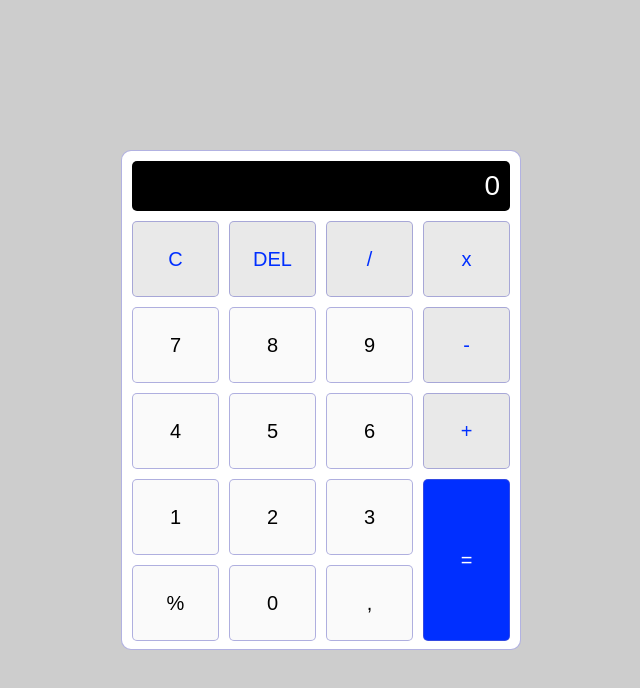
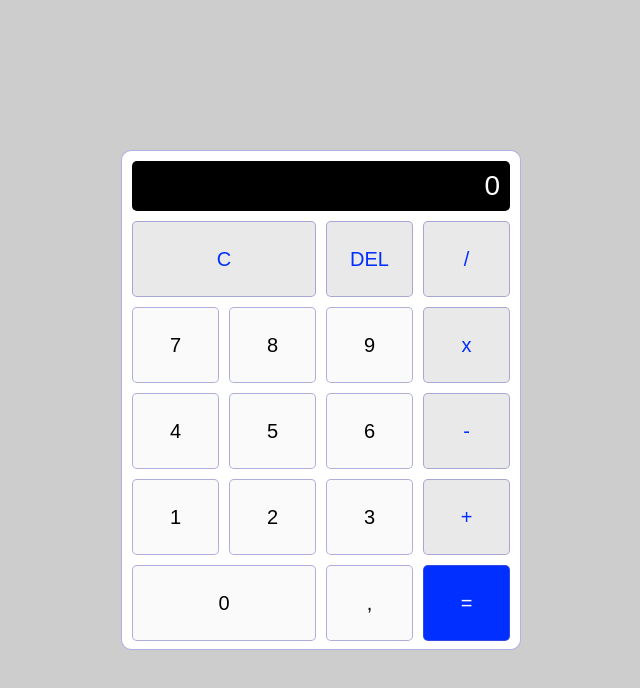
Before and after one commit to kynthcia/calculator, a plain HTML site: page index.html in a window 1280 px wide. Shown: the whole page, without its empty margins (319-959 px from the left). Drawn offline with nearby package versions, Linux system fonts and the light colour scheme; a web font is replaced by a local one.

Commit message:
4
Some buttons were modified and stylized

```diff
--- a/index.html
+++ b/index.html
@@ -17,25 +17,25 @@
     <div class="calculator">
         <input type="text" disabled class="display" placeholder="0">
         <div class="buttons">
-            <button class="isaret">C</button>
+            <button class="isaret" style="grid-column: span 2; width:calc(2fr+10px);">C</button>
             <button class="isaret">DEL</button>
             <button class="isaret">/</button>
-            <button class="isaret">x</button>
             <button>7</button>
             <button>8</button>
             <button>9</button>
-            <button class="isaret">-</button>
+            <button class="isaret">x</button>
             <button>4</button>
             <button>5</button>
             <button>6</button>
-            <button class="isaret">+</button>
+            <button class="isaret">-</button>
             <button>1</button>
             <button>2</button>
             <button>3</button>
-            <button class="esittir" style="grid-row: span 2; height: 162px;">=</button>
-            <button>%</button>
-            <button>0</button>
+            <button class="isaret">+</button>
+            <button style="grid-column: span 2; width:calc(2fr+10px);">0</button>
             <button>,</button>
+            <button class="esittir">=</button>
+
         </div>
     </div>
 </body>
```
